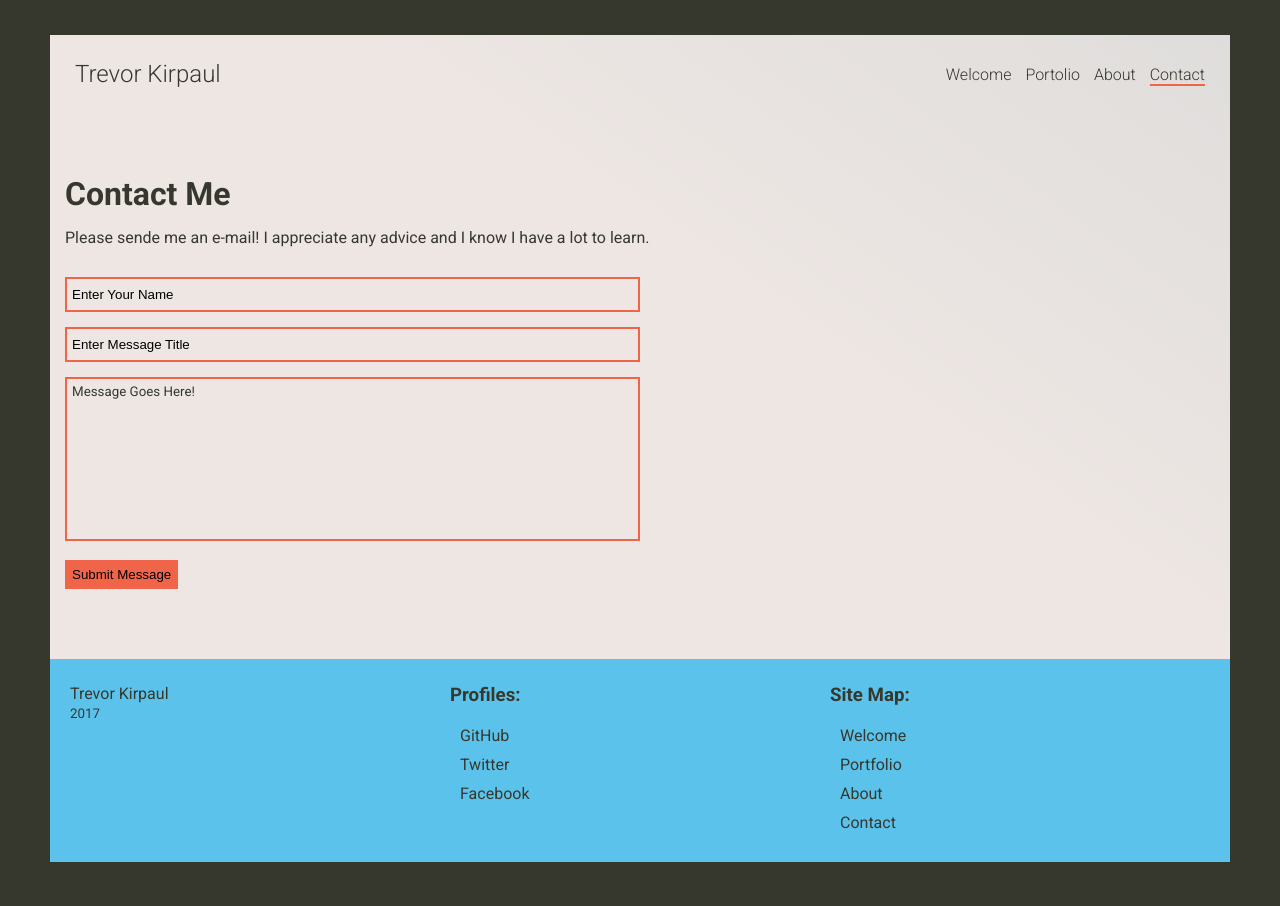
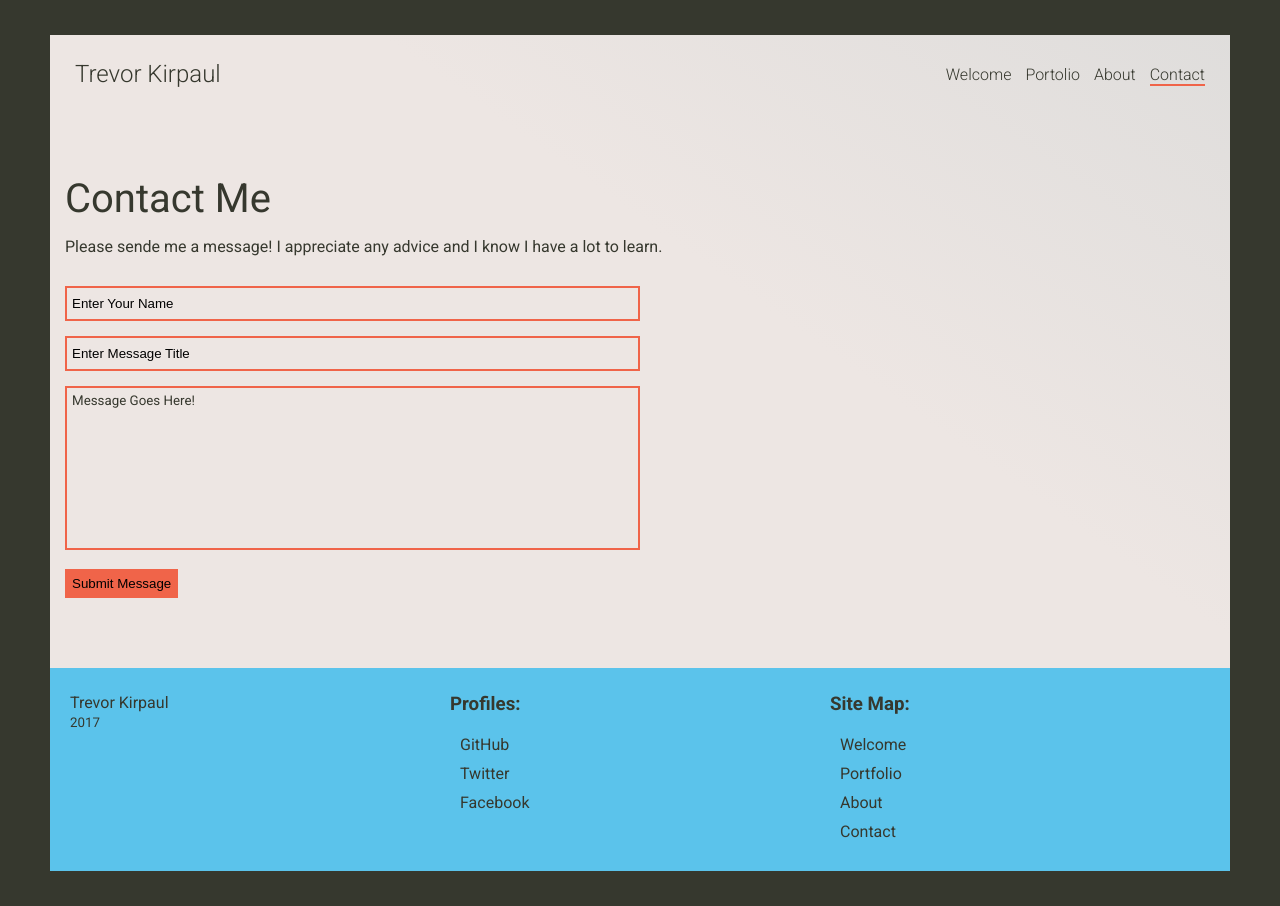
Before and after one commit to trevorkirpaul/portfolio, a website: page docs/contact.html in a window 1280 px wide. Drawn offline with Linux system fonts and the light colour scheme.

Commit message:
minor fixes to contact heading

```diff
--- a/docs/contact.html
+++ b/docs/contact.html
@@ -46,7 +46,7 @@
         Contact Me
       </h2>
       <p>
-        Please sende me an e-mail! I appreciate any advice and I know I have a lot to learn.
+        Please sende me a message! I appreciate any advice and I know I have a lot to learn.
       </p>
 
       <form action="https://formspree.io/trevorkirpaul@gmail.com" method="post">
--- a/docs/css/style.sass
+++ b/docs/css/style.sass
@@ -234,11 +234,16 @@ body
 
 
     h2
-      font-size: 2em
+      font-size: 2.5em
       margin-bottom: 15px
+      font-weight: 400
       @include phone
         font-size: 1.5em
         line-height: 35px
+      @include fullScreen
+        font-weight: 600
+        font-size: 3em
+
     p
       color: $black
       margin-bottom: 30px
```
Also changed, not shown: docs/css/style.css, 1 other file.
